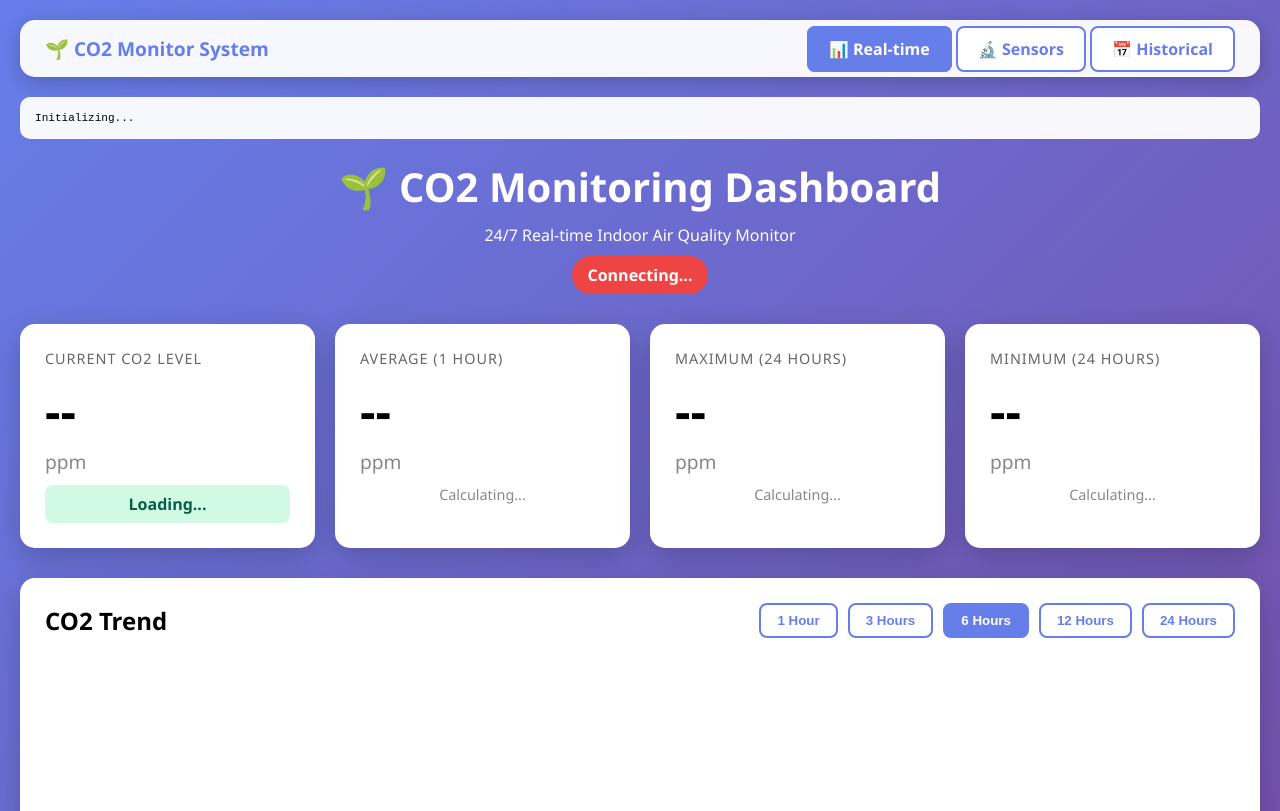
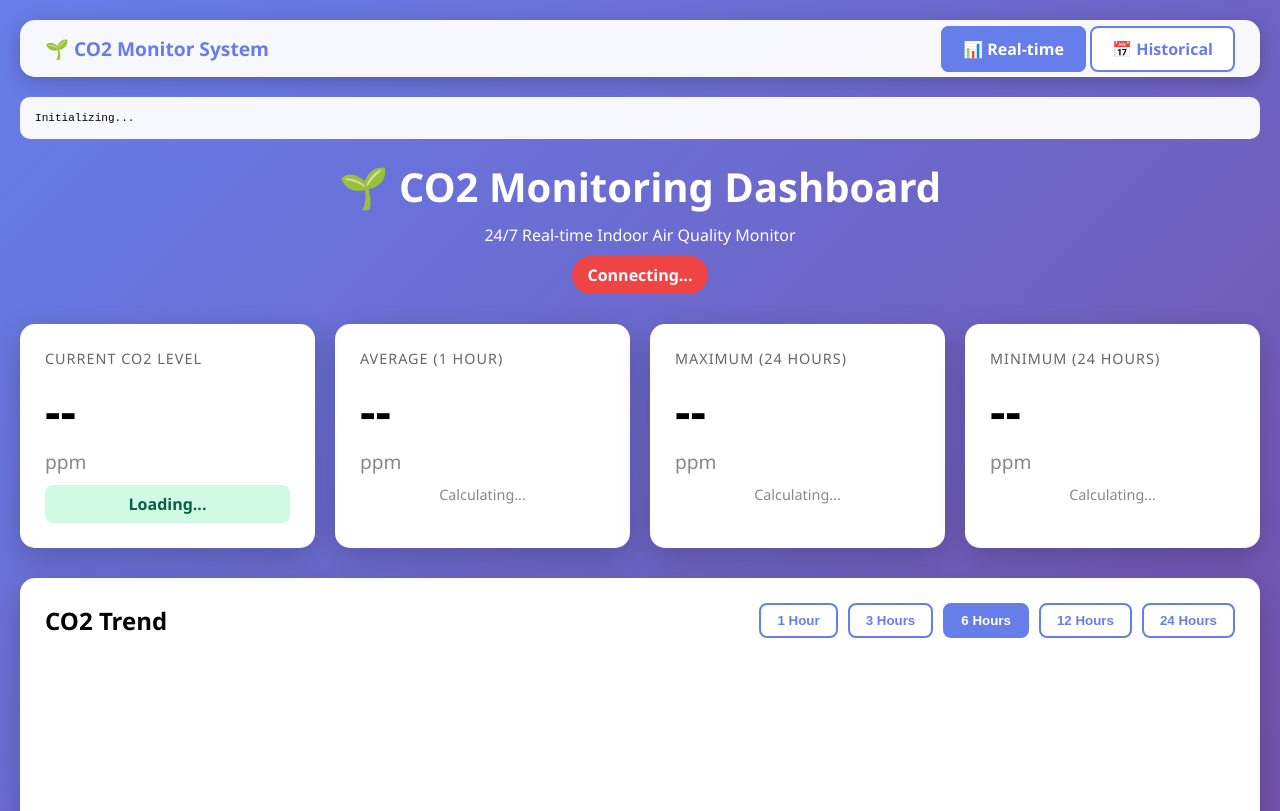
Before and after one commit to Akbar2917/Co2_Monitoring, a plain HTML site: page index.html in a window 1280 px wide. Shown: the top 811 px of the page. Drawn offline with nearby package versions, Linux system fonts and the light colour scheme.

Commit message:
Remove 'Sensors' link from navigation
Removed the 'Sensors' navigation link from the index page.

```diff
--- a/index.html
+++ b/index.html
@@ -162,7 +162,6 @@
             </div>
             <div>
                 <a href="index.html" class="nav-btn active">📊 Real-time</a>
-                <a href="sensors.html" class="nav-btn">🔬 Sensors</a>
                 <a href="history.html" class="nav-btn">📅 Historical</a>
             </div>
         </div>
```
